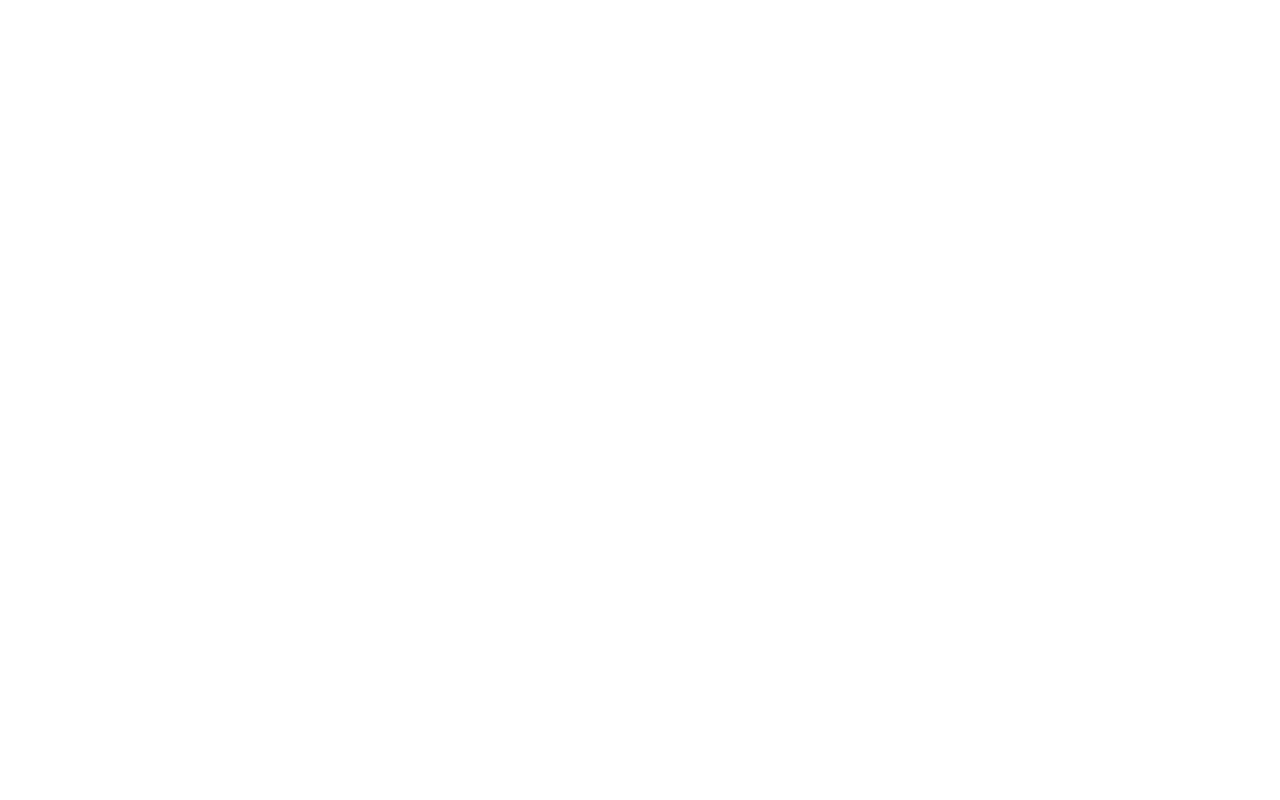
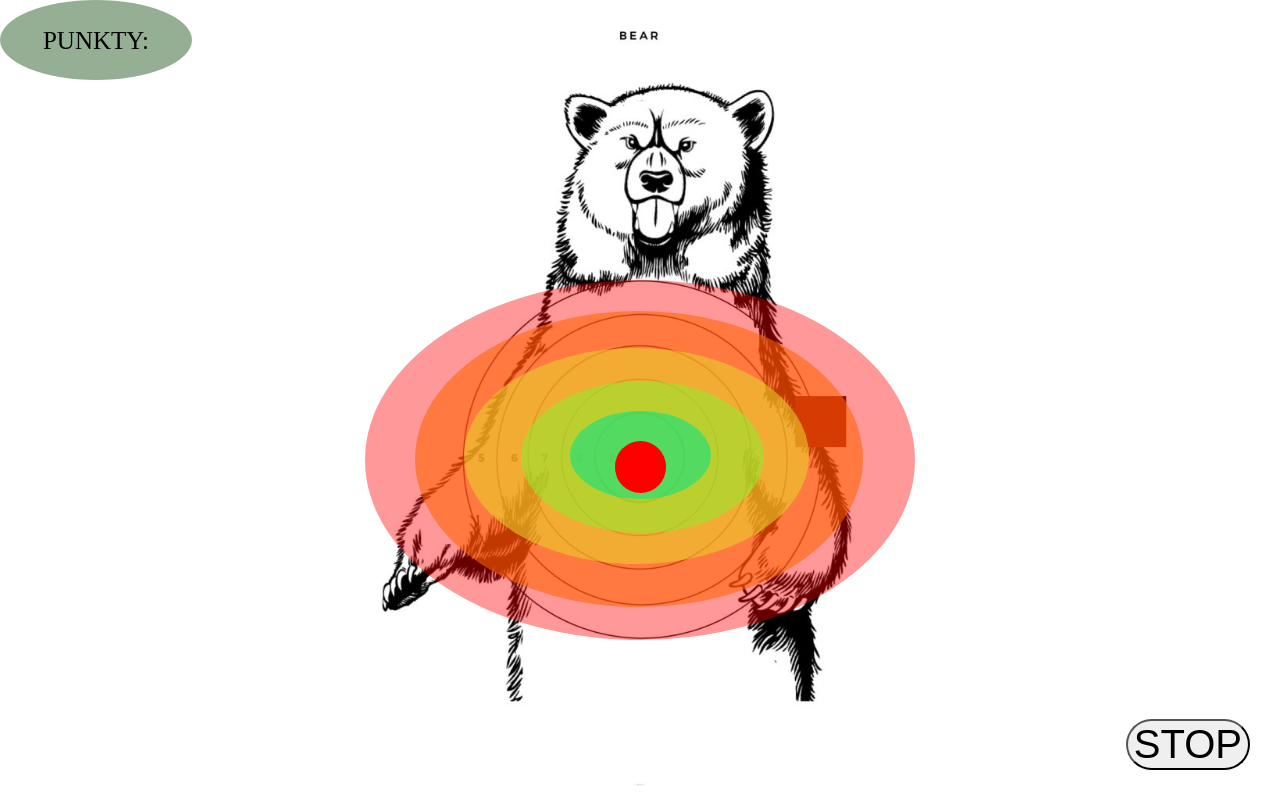
Before and after one commit to haniyan/ShootingRange-Game, a plain HTML site: page index.html in a window 1280 px wide. Drawn offline with Linux system fonts and the light colour scheme.

Commit message:
added divs for score on bear

```diff
--- a/index.html
+++ b/index.html
@@ -10,5 +10,20 @@
 </head>
 <body>
 
+<button class="btn">STOP</button>
+<div class="viewfinder"></div>
+<div class="score">PUNKTY: </div>
+<div class="fife">
+    <div class="six">
+        <div class="seven">
+            <div class="eight">
+                <div class="nine">
+                    <div class="ten"></div>
+                </div>
+            </div>
+        </div>
+    </div>
+</div>
+
 </body>
 </html>
--- a/style/style.css
+++ b/style/style.css
@@ -0,0 +1,175 @@
+body {
+    height: 100vh;
+    background-image: url(../images/background.jpg);
+    background-size: contain;
+    background-position: center;
+    background-repeat: no-repeat;
+    overflow: hidden;
+    position: relative;
+
+}
+.score{
+    display: flex;
+    align-items: center;
+    justify-content:center;
+    width: 15vw;
+    height: 10vh;
+    background-color: rgba(100, 138, 100, 0.68);
+    border-radius: 50%;
+    font-size: 25px;
+    fonts-weight: 700;
+
+}
+.viewfinder {
+    position: absolute;
+    width: 4vw;
+    height: 4vw;
+    background-color: #570b0b;
+    animation: move 4s infinite linear alternate, moveTwo 4s infinite alternate;
+}
+
+.btn {
+    position: fixed;
+    bottom: 30px;
+    right: 30px;
+    font-size: 40px;
+    font-family: sans-serif;
+    border-radius: 30px;
+    cursor: pointer;
+}
+
+.btn:hover {
+    background-color: #77b977;
+}
+
+.btn:hover + div {
+    animation-play-state: paused;
+}
+
+@keyframes move {
+    0% {
+        top: 20%;
+        left: 20%;
+    }
+    10% {
+        top: 52%;
+        left: 17%;
+    }
+    15% {
+        top: 34%;
+        left: 62%;
+    }
+    20% {
+        top: 44%;
+        left: 10%;
+    }
+    30% {
+        top: 24%;
+        left: 20%;
+    }
+    40% {
+        top: 54%;
+        left: 66%;
+    }
+    50% {
+        top: 24%;
+        left: 15%;
+    }
+    60% {
+        top: 42%;
+        left: 33%;
+    }
+    70% {
+        top: 44%;
+        left: 50%;
+    }
+    90% {
+        top: 35%;
+        left: 45%;
+    }
+    100% {
+        top: 60%;
+        left: 10%;
+    }
+}
+
+@keyframes moveTwo {
+
+    0% {
+        transform: translate(10vh, -10vh);
+    }
+    20% {
+        transform: translate(3vh, 10vh);
+    }
+    40% {
+        transform: translate(17vh, 22vh);
+    }
+    60% {
+        transform: translate(7vh, 2vh);
+    }
+    80% {
+        transform: translate(22vh, 8vh);
+    }
+    100% {
+        transform: translate(-10vh, 10vh);
+    }
+
+}
+
+/*TARCZA*/
+
+.fife {
+    position: absolute;
+    width: 43vw;
+    height: 45vh;
+    border-radius: 50%;
+    background-color: rgba(255, 0, 0, 0.4);
+    top: 35%;
+    right: 28.5%;
+}
+.six {
+    position: absolute;
+    width: 35vw;
+    height: 37vh;
+    border-radius: 50%;
+    background-color: rgba(255, 98, 0, 0.58);
+    top: 8.5%;
+    right: 9.5%;
+}
+.seven {
+    position: absolute;
+    width: 27vw;
+    height: 27vh;
+    border-radius: 50%;
+    background-color: rgba(232, 208, 43, 0.58);
+    top: 12.5%;
+    right: 12%;
+}
+.eight {
+    position: absolute;
+    width: 19vw;
+    height: 19vh;
+    border-radius: 50%;
+    background-color: rgba(147, 232, 43, 0.58);
+    top: 15.5%;
+    right: 13%;
+}
+.nine {
+    position: absolute;
+    width: 11vw;
+    height: 11vh;
+    border-radius: 50%;
+    background-color: rgba(8, 227, 131, 0.58);
+    top: 20%;
+    right: 22%;
+}
+
+.ten{
+    width: 4vw;
+    height:4vw;
+    border-radius: 50%;
+    background-color: red;
+    position: absolute;
+    top:34%;
+    right: 32%;
+}
```
Also changed, not shown: images/background.jpg (added), images/pocisk.jpg (added).
